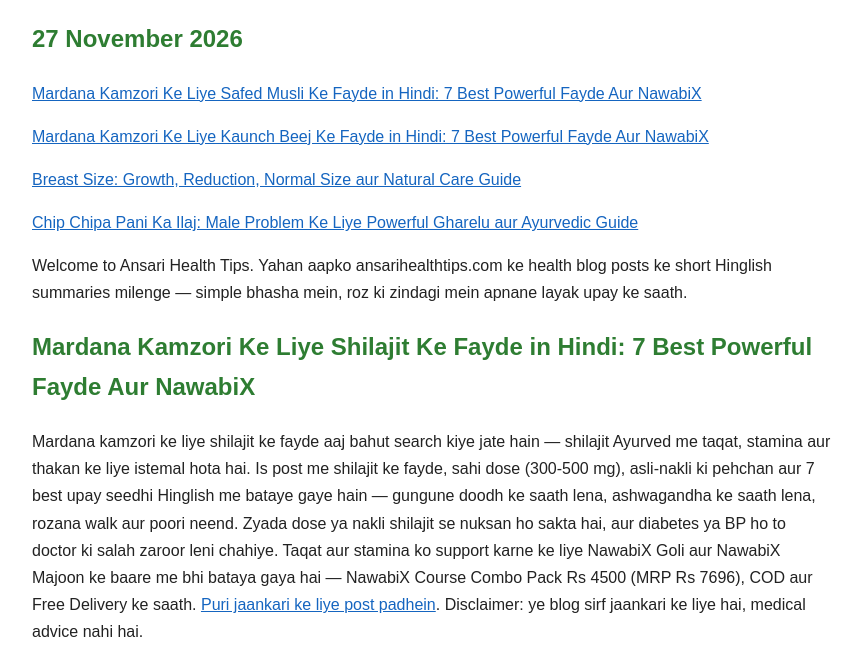
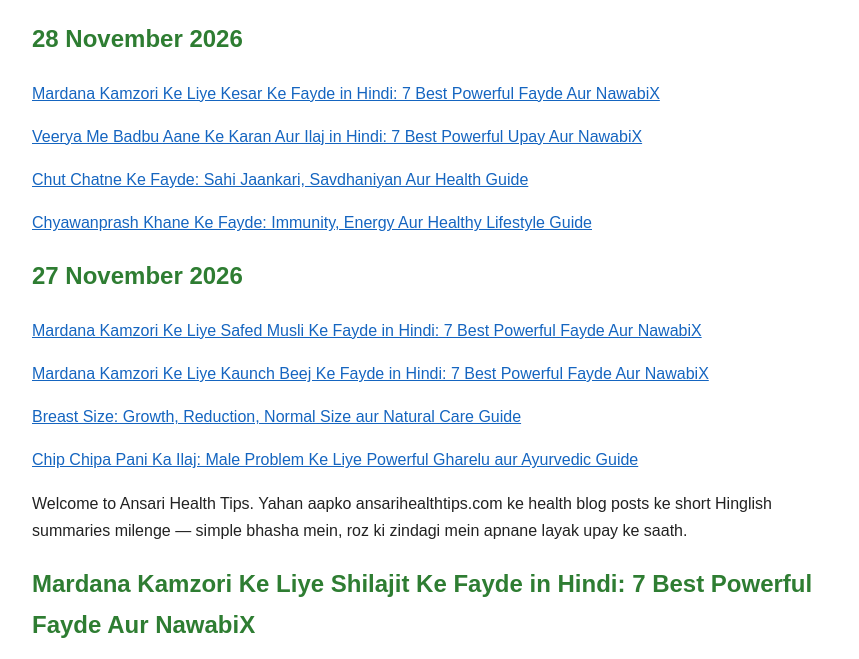
Before and after one commit to AnsariHealthTips/ansari-health-tips, a plain HTML site: page index.html in a window 1280 px wide. Shown: the part 97-756 px from the top of the page, without its empty margins (208-1067 px from the left). Drawn offline with Linux system fonts and the light colour scheme.

Commit message:
28 Nov 2026: add 4 backlink entries

```diff
--- a/index.html
+++ b/index.html
@@ -8,6 +8,11 @@
 </head>
 <body>
 <h1>Ansari Health Tips</h1>
+         <h2>28 November 2026</h2>
+<p><a href="https://ansarihealthtips.com/blogs/news/mardana-kamzori-ke-liye-kesar-ke-fayde-in-hindi">Mardana Kamzori Ke Liye Kesar Ke Fayde in Hindi: 7 Best Powerful Fayde Aur NawabiX</a></p>
+         <p><a href="https://ansarihealthtips.com/blogs/news/veerya-me-badbu-aane-ke-karan-aur-ilaj-in-hindi">Veerya Me Badbu Aane Ke Karan Aur Ilaj in Hindi: 7 Best Powerful Upay Aur NawabiX</a></p>
+         <p><a href="https://ansarihealthtips.com/blogs/news/chut-chatne-ke-fayde">Chut Chatne Ke Fayde: Sahi Jaankari, Savdhaniyan Aur Health Guide</a></p>
+         <p><a href="https://ansarihealthtips.com/blogs/news/chyawanprash-khane-ke-fayde">Chyawanprash Khane Ke Fayde: Immunity, Energy Aur Healthy Lifestyle Guide</a></p>
 <h2>27 November 2026</h2>
 <p><a href="https://ansarihealthtips.com/blogs/news/mardana-kamzori-ke-liye-safed-musli-ke-fayde-in-hindi">Mardana Kamzori Ke Liye Safed Musli Ke Fayde in Hindi: 7 Best Powerful Fayde Aur NawabiX</a></p>
          <p><a href="https://ansarihealthtips.com/blogs/news/mardana-kamzori-ke-liye-kaunch-beej-ke-fayde-in-hindi">Mardana Kamzori Ke Liye Kaunch Beej Ke Fayde in Hindi: 7 Best Powerful Fayde Aur NawabiX</a></p>
```
